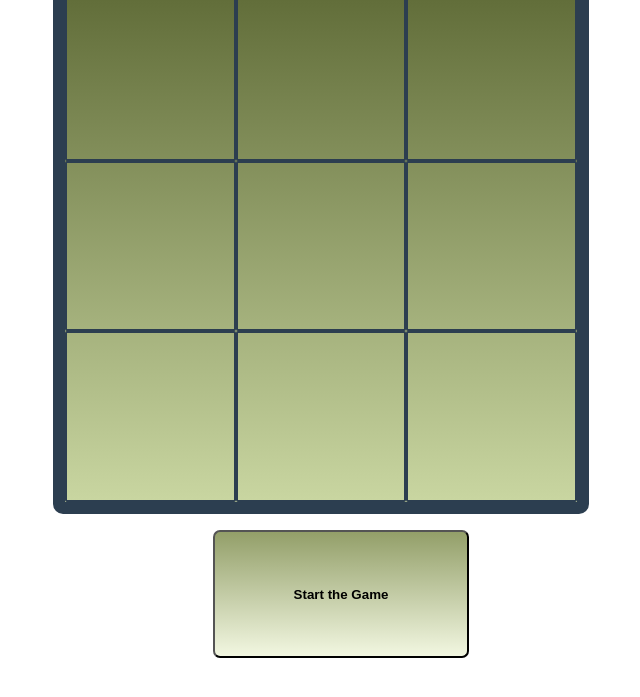
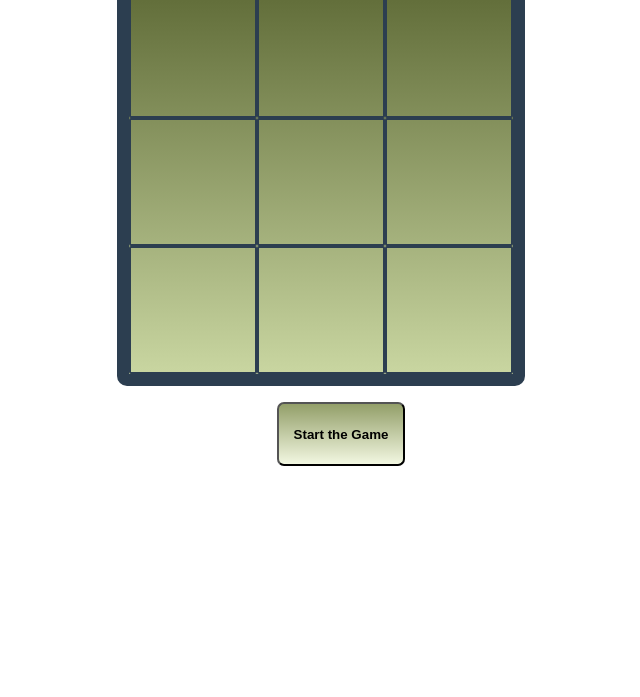
Before and after one commit to FbW-22-E04/spa-tictactoe-Ajanitone, a React app: page / in a window 1280 px wide. Shown: the part 95-792 px from the top of the page, without its empty margins (319-959 px from the left). Built offline with nearby package versions, Linux system fonts and the light colour scheme.

Commit message:
edited css

```diff
--- a/src/styles/index.css
+++ b/src/styles/index.css
@@ -10,9 +10,9 @@ body {
   flex-wrap: wrap;
 }
 .board {
-  width: 40vw;
+  width: 30vw;
   min-width: 200px;
-  height: 40vw;
+  height: 30vw;
   margin: 0 auto;
   background: linear-gradient(#606c38, #c9d6a1);
   color: #fff;
@@ -49,16 +49,16 @@ body {
 .buttonList {
   list-style-type: none;
   display: flex;
-  flex-direction: column;
+  flex-direction: row;
   justify-content: center;
   align-items: center;
   gap: 6px;
 }
 .buttonList button {
   min-height: 20px;
-  height: 10vw;
+  height: 5vw;
   min-width: 90px;
-  width: 20vw;
+  width: 10vw;
   font-weight: bolder;
   background: linear-gradient(#939f69, #f2f7e1);
   cursor: pointer;
```
